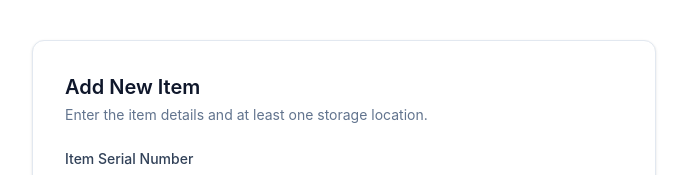
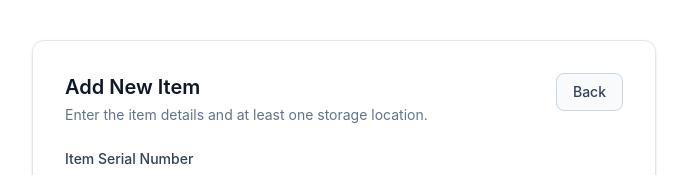
Before and after one commit to itismeadil/warehouse-front-end, a React (Vite) app: page /add in a window 1280 px wide. Shown: the top 175 px of the page, without its empty margins (296-983 px from the left). Built offline with nearby package versions, Linux system fonts and the light colour scheme; no server answers.

Commit message:
The Form is modified

```diff
--- a/src/components/AddItemForm.jsx
+++ b/src/components/AddItemForm.jsx
@@ -1,4 +1,5 @@
 import { useState, useEffect } from "react";
+import { useNavigate } from "react-router-dom";
 import { createItem } from "../api/items";
 import { getFloors } from "../api/floors";
 import AddItemPartForm from "./AddItemPartForm";
@@ -11,6 +12,7 @@ const emptyPart = (id) => ({
   stock: "",
 });
 
+
 export default function AddItemForm() {
   const [itemSerialNumber, setItemSerialNumber] = useState("");
   const [itemName, setItemName] = useState("");
@@ -18,6 +20,7 @@ export default function AddItemForm() {
   const [nextId, setNextId] = useState(2);
   const [loading, setLoading] = useState(false);
   const [floors, setFloors] = useState([]);
+  const navigate = useNavigate();
 
   useEffect(() => {
     getFloors()
@@ -92,6 +95,7 @@ export default function AddItemForm() {
       setItemName("");
       setParts([emptyPart(1)]);
       setNextId(2);
+      navigate("/");
     } catch (error) {
       console.error(error);
       alert("Error: " + (error.response?.data?.message || error.message));
@@ -103,10 +107,21 @@ export default function AddItemForm() {
   return (
     <div className="mx-auto max-w-2xl px-4 py-8 sm:px-6 sm:py-10">
       <div className="rounded-xl border border-slate-200 bg-white p-6 shadow-sm sm:p-8">
-        <h2 className="text-xl font-semibold text-slate-900">Add New Item</h2>
-        <p className="mt-1 text-sm text-slate-500">
-          Enter the item details and at least one storage location.
-        </p>
+        <div className="flex items-start justify-between gap-4">
+          <div>
+            <h2 className="text-xl font-semibold text-slate-900">Add New Item</h2>
+            <p className="mt-1 text-sm text-slate-500">
+              Enter the item details and at least one storage location.
+            </p>
+          </div>
+          <button
+            type="button"
+            onClick={() => navigate(-1)}
+            className="rounded-lg border border-slate-300 bg-slate-50 px-4 py-2 text-sm font-medium text-slate-700 transition hover:bg-slate-100"
+          >
+            Back
+          </button>
+        </div>
 
         <form onSubmit={handleSubmit} className="mt-6">
           <div className="space-y-4">
```
